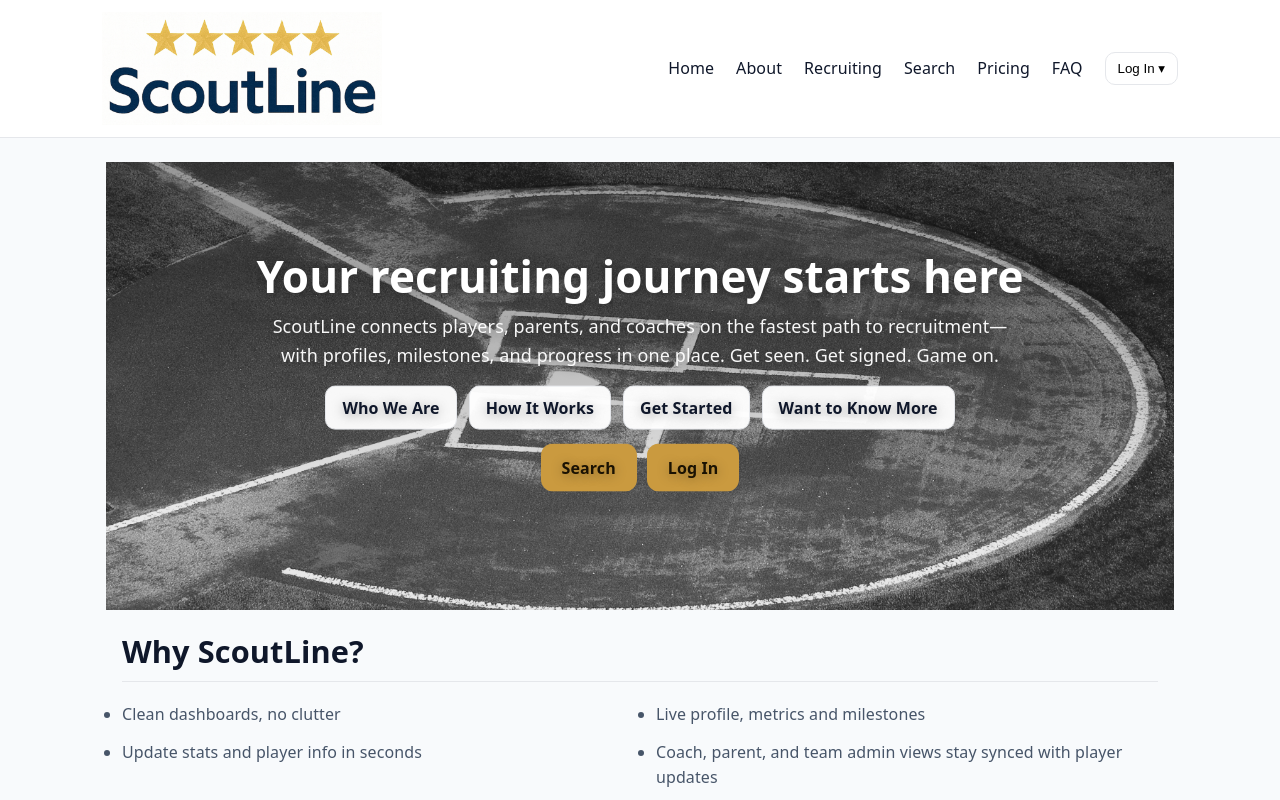
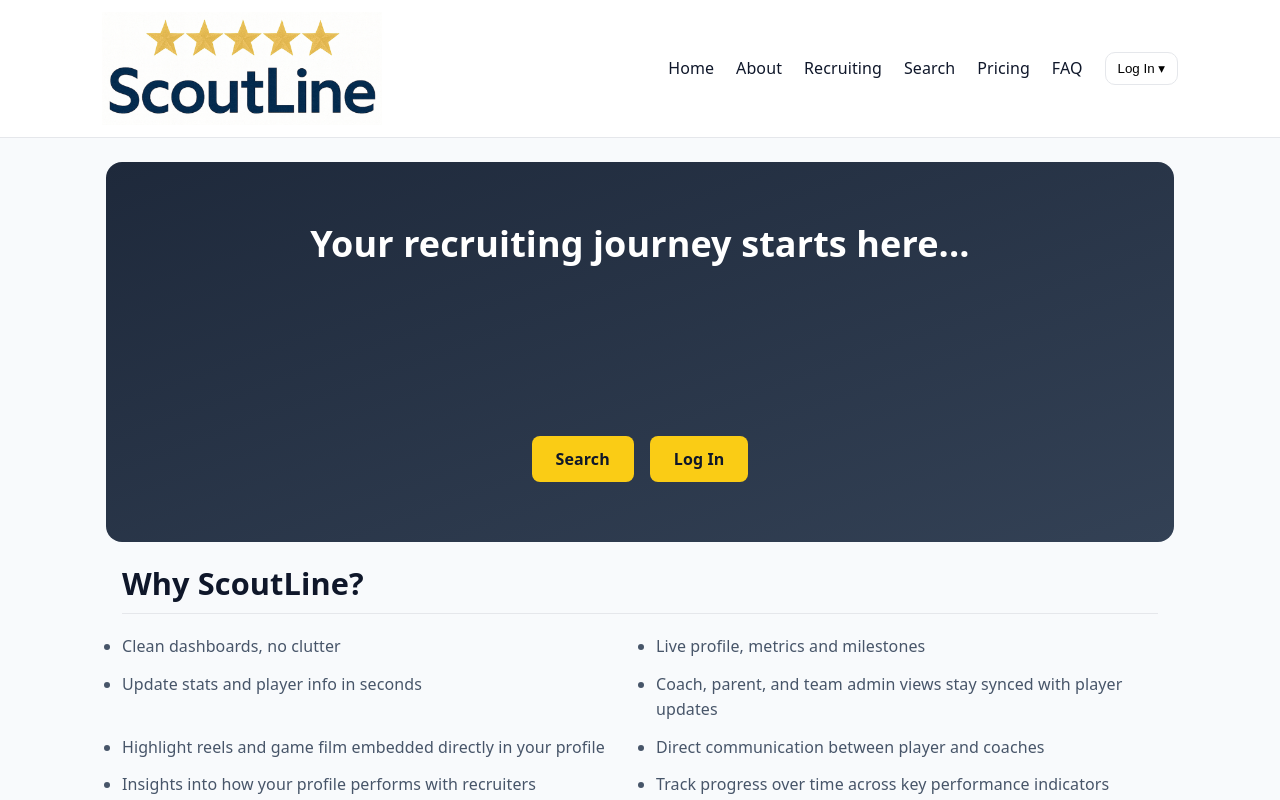
Before and after one commit to mattblittle-create/scoutline-beta, a Next.js app: page / in a window 1280 px wide. Shown: the top 800 px of the page. Built offline with nearby package versions, Linux system fonts and the light colour scheme.

Commit message:
Update HeroBanner.tsx

```diff
--- a/app/components/HeroBanner.tsx
+++ b/app/components/HeroBanner.tsx
@@ -1,161 +1,65 @@
 // app/components/HeroBanner.tsx
-import Image from "next/image";
+"use client";
+
 import Link from "next/link";
 
 export default function HeroBanner() {
   return (
     <section
       style={{
-        position: "relative",
-        width: "100%",
-        height: "56vh",
-        minHeight: 320,
-        overflow: "hidden",
-      }}
-      aria-label="ScoutLine Home"
-    >
-      {/* Full-bleed background image */}
-      <Image
-        src="/battersbox.jpg"
-        alt="Home plate and batters box symbolizing where the game begins"
-        fill
-        priority
-        sizes="100vw"
-        style={{ objectFit: "cover" }}
-      />
-
-      {/* Scrim so text stays readable */}
-      <div
-        style={{
-          position: "absolute",
-          inset: 0,
-          background:
-            "linear-gradient(to bottom, rgba(0,0,0,0.35) 0%, rgba(0,0,0,0.25) 35%, rgba(255,255,255,0.00) 75%)",
-          pointerEvents: "none",
-        }}
-      />
-
-      <style>{`
-        .hero-btn {
-          padding: 10px 16px;
-          border-radius: 10px;
-          background: rgba(255,255,255,0.96);
-          color: #0f172a;
-          text-decoration: none;
-          border: 1px solid #e5e7eb;
-          font-weight: 600;
-          transition: transform 0.2s ease, box-shadow 0.2s ease, background-color 0.2s ease;
-        }
-        .hero-btn:hover {
-          transform: translateY(-2px);
-          box-shadow: 0 6px 16px rgba(0,0,0,0.18);
-          background: #f8fafc;
-        }
-        .login-btn {
-          display: inline-block;
-          padding: 12px 20px;
-          border-radius: 12px;
-          background: #ca9a3f;
-          color: #1a1203;
-          text-decoration: none;
-          border: 1px solid transparent;
-          font-weight: 700;
-          transition: transform 0.2s ease, box-shadow 0.2s ease, background-color 0.2s ease;
-        }
-        .login-btn:hover {
-          transform: translateY(-2px);
-          box-shadow: 0 6px 16px rgba(0,0,0,0.18);
-          background: #e0b253;
-        }
-      `}</style>
-
-      {/* Centered overlay content */}
-      <div
-        style={{
-          position: "absolute",
-          inset: 0,
-          display: "grid",
-          placeItems: "center",
-          padding: "0 16px",
+        background: "linear-gradient(to bottom right, #1e293b, #334155)",
+        color: "#fff",
+        padding: "60px 16px",
+        borderRadius: 16,
+        textAlign: "center",
+        display: "flex",
+        flexDirection: "column",
+        justifyContent: "space-between", // push top + bottom apart
+        alignItems: "center",
+        minHeight: 380, // gives room for spacing
       }}
     >
-        <div
-          style={{
-            width: "100%",
-            maxWidth: 960,
-            textAlign: "center",
-            color: "white",
-            textShadow: "0 2px 12px rgba(0,0,0,0.35)",
-            transform: "translateY(-6%)",
-          }}
-        >
-          {/* Tagline — matches AboutHero sizing/weight/leading */}
+      {/* Top-aligned headline */}
       <h1
         style={{
           margin: 0,
-              fontWeight: 700,
-              lineHeight: 1.1,
-              fontSize: "clamp(24px, 4.2vw, 44px)",
+          fontSize: 36,
+          lineHeight: 1.2,
+          maxWidth: 700,
+          fontWeight: 600,
         }}
       >
-            Your recruiting journey starts here
+        Your recruiting journey starts here...
       </h1>
 
-          <p
+      {/* Bottom-aligned buttons */}
+      <div style={{ marginTop: 40, display: "flex", gap: 16 }}>
+        <Link
+          href="/search"
           style={{
-              margin: "12px auto 0",
-              maxWidth: 740,
-              lineHeight: 1.6,
-              fontSize: "clamp(14px, 2.2vw, 18px)",
-              color: "rgba(255,255,255,0.96)",
+            background: "#facc15",
+            color: "#0f172a",
+            padding: "12px 24px",
+            borderRadius: 8,
+            fontWeight: 600,
+            textDecoration: "none",
           }}
         >
-            ScoutLine connects players, parents, and coaches on the fastest path to recruitment—
-            with profiles, milestones, and progress in one place. Get seen. Get signed. Game on.
-          </p>
-
-          {/* Primary CTAs */}
-          <div
+          Search
+        </Link>
+        <Link
+          href="/login"
           style={{
-              display: "flex",
-              gap: 12,
-              justifyContent: "center",
-              flexWrap: "wrap",
-              marginTop: 16,
+            background: "#facc15",
+            color: "#0f172a",
+            padding: "12px 24px",
+            borderRadius: 8,
+            fontWeight: 600,
+            textDecoration: "none",
           }}
         >
-            <Link href="/about" className="hero-btn">
-              Who We Are
-            </Link>
-            <Link href="/how-it-works" className="hero-btn">
-              How It Works
-            </Link>
-            <Link href="/pricing" className="hero-btn">
-              Get Started
-            </Link>
-            <Link href="/contact" className="hero-btn">
-              Want to Know More
-            </Link>
-          </div>
-
-          {/* Prominent Search + Log In below the row (gold) */}
-          <div
-            style={{
-              marginTop: 14,
-              display: "flex",
-              justifyContent: "center",
-              gap: 10,
-              flexWrap: "wrap",
-            }}
-          >
-            <Link href="/search" className="login-btn">
-              Search
-            </Link>
-            <Link href="/login" className="login-btn">
           Log In
         </Link>
-          </div>
-        </div>
       </div>
     </section>
   );
```
Lines whose indentation alone changed are shown as unchanged.
